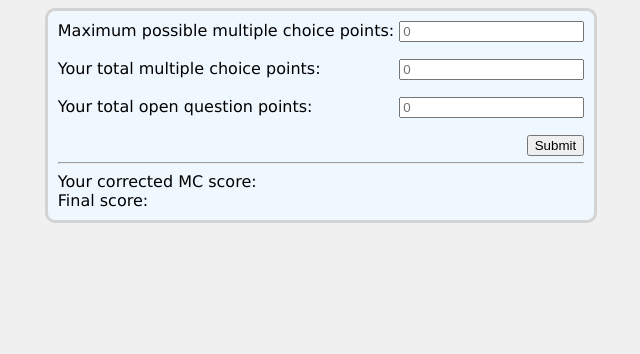
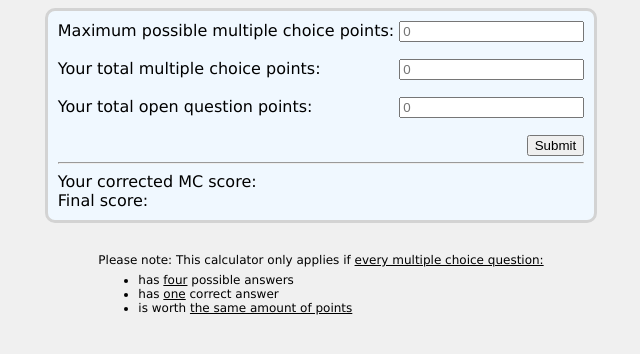
Before and after one commit to pnicolaas/pnicolaas.github.io, a plain HTML site: page guesscorrection/calculator.html in a window 1280 px wide. Shown: the whole page, without its empty margins (319-959 px from the left). Drawn offline with Linux system fonts and the light colour scheme.

Commit message:
added disclaimer

```diff
--- a/guesscorrection/calculator.css
+++ b/guesscorrection/calculator.css
@@ -26,3 +26,17 @@ body {
     background-color: aliceblue;
     font-weight: bold;
 }
+
+#notice {
+    margin:auto;
+    display: flex;
+    justify-content: center;
+    flex-direction: column;
+    width: fit-content;
+    font-family: Verdana, Geneva, Tahoma, sans-serif;
+    font-size: 12px;
+}
+
+ul {
+    margin-top: -20px;
+}
--- a/guesscorrection/calculator.html
+++ b/guesscorrection/calculator.html
@@ -20,6 +20,15 @@
             <input type="text" id="finalresult" class="output" readonly><br>
         </form>
     </div>
+    <br>
+    <div id="notice">
+        <p>Please note: This calculator only applies if <u>every multiple choice question:</u></p><br>
+        <ul>
+            <li>has <u>four</u> possible answers</li>
+            <li>has <u>one</u> correct answer</li>
+            <li> is worth <u>the same amount of points</u></li>
+        </ul>
+    </div>
 
 </body>
 <script>
```
